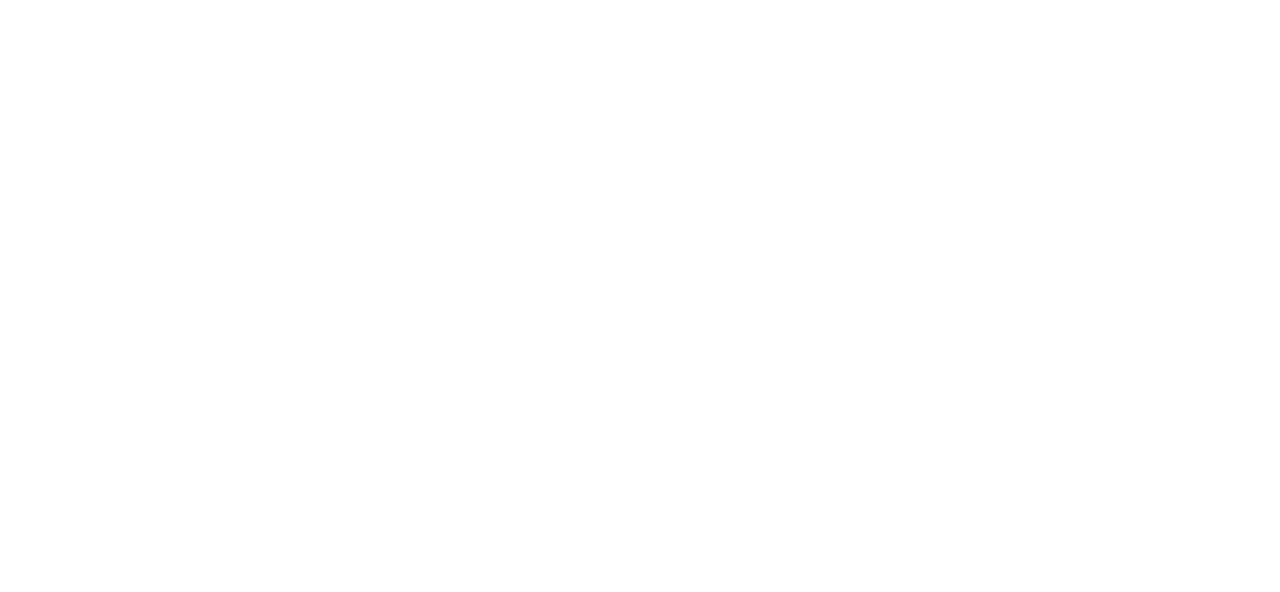
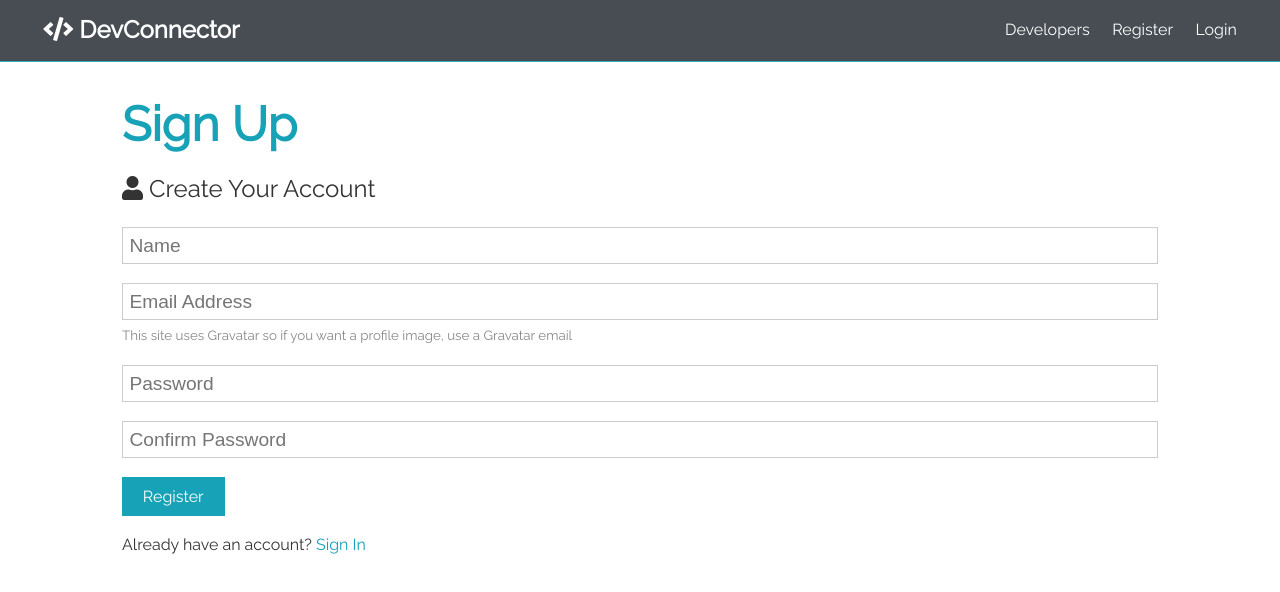
Before and after one commit to kshitij-18/DevConnect, a React (Create React App) app in the folder frontend/: page /register in a window 1280 px wide. Shown: the top 592 px of the page. Built offline with nearby package versions, Linux system fonts and the light colour scheme.

Commit message:
Created Login and Regsiter Pages (No Functionality)

```diff
--- a/frontend/src/App.js
+++ b/frontend/src/App.js
@@ -3,24 +3,22 @@
 import './App.css';
 import { BrowserRouter as Router, Switch, Route } from 'react-router-dom'
 import { Landing } from './components/layout/Landing';
-import Navbar from './components/layout/Navbar'
 import DevList from './components/layout/DevList'
+import Login from './components/auth/Login';
+import Register from './components/auth/Register'
 
 function App() {
   const [loggedin, setLoggedIn] = useState(false)
   return (
     <div className="App">
       <Router>
+        <Route path='/' exact>
+          {loggedin == true ? <h1>Home page</h1> : <Landing />}
+        </Route>
         <Switch>
-          <Route path='/viewdevs' exact>
-            <DevList />
-          </Route>
-          <Route path='/' exact>
-            {loggedin == true ? <h1>Home page</h1> : <Landing />}
-          </Route>
-          <Route path='/profile/:id' exact>
-            {loggedin == true ? <h1>You are seeing profile</h1> : <h1>Login First</h1>}
-          </Route>
+          <Route exact path='/register' component={Register}></Route>
+          <Route exact path='/login' component={Login}></Route>
+          <Route exact path='/viewdevs' component={DevList}></Route>
         </Switch>
       </Router>
     </div>
--- /dev/null
+++ b/frontend/src/components/auth/Login.js
@@ -0,0 +1,61 @@
+import React, { useState } from 'react'
+import Navbar from '../layout/Navbar'
+import { Link } from 'react-router-dom'
+
+const Login = () => {
+    const [formData, setFormData] = useState({
+        email: '',
+        password: ''
+    })
+
+    const { email, password } = formData
+
+    const onChange = (e) => {
+        setFormData({ ...formData, [e.target.name]: e.target.value })
+    }
+
+    const handleSubmit = async (e) => {
+        e.preventDefault();
+
+    }
+
+    return (
+        <div>
+            <Navbar></Navbar>
+            <section class="container">
+                <div class="alert alert-danger">
+                    Invalid credentials
+      </div>
+                <h1 class="large text-primary">Sign In</h1>
+                <p class="lead"><i class="fas fa-user"></i> Sign into Your Account</p>
+                <form class="form" onSubmit={handleSubmit}>
+                    <div class="form-group">
+                        <input
+                            type="email"
+                            placeholder="Email Address"
+                            name="email"
+                            value={email}
+                            onChange={onChange}
+                            required
+                        />
+                    </div>
+                    <div class="form-group">
+                        <input
+                            type="password"
+                            placeholder="Password"
+                            name="password"
+                            value={password}
+                            onChange={onChange}
+                        />
+                    </div>
+                    <input type="submit" class="btn btn-primary" value="Login" />
+                </form>
+                <p class="my-1">
+                    Don't have an account? <Link to="/register">Sign Up</Link>
+                </p>
+            </section>
+        </div>
+    )
+}
+
+export default Login
--- /dev/null
+++ b/frontend/src/components/auth/Register.js
@@ -0,0 +1,84 @@
+import React, { useState } from 'react'
+import Navbar from '../layout/Navbar'
+import { Link } from 'react-router-dom'
+import axios from 'axios'
+
+const Register = () => {
+    const [formData, setFormData] = useState({
+        name: '',
+        email: '',
+        password: '',
+        password2: '',
+    })
+
+    const { name, email, password, password2 } = formData;
+
+    const onChange = e => setFormData({ ...formData, [e.target.name]: e.target.value })
+
+    const handleSubmit = async (e) => {
+        e.preventDefault();
+        if (password !== password2) {
+            console.log("Passwords do not match")
+        }
+        else {
+            console.log("Success")
+        }
+    }
+    return (
+        <div>
+            <Navbar />
+            <section className="container">
+                <h1 className="large text-primary">Sign Up</h1>
+                <p className="lead"><i className="fas fa-user"></i> Create Your Account</p>
+                <form className="form" onSubmit={handleSubmit}>
+                    <div className="form-group">
+                        <input
+                            type="text"
+                            placeholder="Name"
+                            value={name}
+                            name="name"
+                            onChange={e => onChange(e)}
+                            required />
+                    </div>
+                    <div className="form-group">
+                        <input type="email"
+                            placeholder="Email Address"
+                            value={email}
+                            onChange={e => onChange(e)}
+                            name="email" />
+                        <small className="form-text"
+                        >This site uses Gravatar so if you want a profile image, use a
+            Gravatar email</small
+                        >
+                    </div>
+                    <div className="form-group">
+                        <input
+                            type="password"
+                            placeholder="Password"
+                            name="password"
+                            value={password}
+                            onChange={e => onChange(e)}
+                            minLength="6"
+                        />
+                    </div>
+                    <div className="form-group">
+                        <input
+                            type="password"
+                            placeholder="Confirm Password"
+                            name="password2"
+                            value={password2}
+                            onChange={e => onChange(e)}
+                            minLength="6"
+                        />
+                    </div>
+                    <input type="submit" className="btn btn-primary" value="Register" />
+                </form>
+                <p className="my-1">
+                    Already have an account? <Link to="/login">Sign In</Link>
+                </p>
+            </section>
+        </div>
+    )
+}
+
+export default Register
--- a/frontend/src/components/layout/DevList.css
+++ /dev/null
@@ -1,18 +0,0 @@
-.devlist{
-    display:flex;
-    flex-direction:column;
-    justify-content:space-between;
-    align-items: inherit;
-    height:100vh;
-}
-.devlist__header{
-    height:fit-content;
-}
-
-.developers{
-    max-width: 60vw;
-    align-items:center;
-    /* margin-left: 15rem;
-    margin-top: 7rem; */
-    flex:0.5;
-}
--- a/frontend/src/components/layout/DevList.js
+++ b/frontend/src/components/layout/DevList.js
@@ -1,7 +1,8 @@
 import React, { useState, useEffect } from 'react'
 import axios from 'axios'
 import { Link } from 'react-router-dom'
-import './DevList.css'
+
+import Navbar from './Navbar'
 
 const DevList = () => {
     const [devs, setDevs] = useState([])
@@ -23,7 +24,7 @@
     return (
 
         <div className="devlopers">
-            <nav class="navbar bg-dark">
+            {/* <nav class="navbar bg-dark">
                 <h1>
                     <a href="index.html"><i class="fas fa-code"></i> DevConnector</a>
                 </h1>
@@ -32,7 +33,8 @@
                     <li><a href="register.html">Register</a></li>
                     <li><a href="login.html">Login</a></li>
                 </ul>
-            </nav>
+            </nav> */}
+            <Navbar></Navbar>
             <section className="container">
                 <h1 className="large text-primary">
                     Developers
--- a/frontend/src/components/layout/Landing.css
+++ /dev/null
@@ -1,33 +0,0 @@
-.landing{
-	display:flex;
-	align-items:center;
-	flex-direction:column;
-	justify-content: space-evenly
-}
-
-.landing__heading{
-	display:flex;
-	align-items:center;
-	justify-content:space-evenly;
-	width:100vw;
-}
-
-.landing__heading > h1{
-	font-size:5rem;
-	color:white;
-}
-
-.landing__text > p{
-	font-size:2rem;
-	color:beige
-}
-
-.signin__options{
-	display:flex;
-	align-items:center;
-	justify-content:space-between;
-}
-
-#signup{
-    margin-left: 1.5em;
-}
--- a/frontend/src/components/layout/Landing.js
+++ b/frontend/src/components/layout/Landing.js
@@ -1,38 +1,27 @@
 import React from 'react'
 import { Button } from '@material-ui/core'
 import { Link } from 'react-router-dom'
-import './Landing.css'
+
 
 export const Landing = () => {
     const viewDeveloper = () => {
 
     }
     return (
-        <div className="landing">
-            <div className="landing__heading">
-                <div className="ghost"></div>
-                <h1>Developer Connect</h1>
-                <div className="landing__developers">
-                    <Button color="inherit"
-                        variant="contained"
-                        onClick={viewDeveloper}>
-                        <Link to='/viewdevs'>
-                            View Developers
-                        </Link>
-                    </Button>
+        <section class="landing">
+            <div class="dark-overlay">
+                <div class="landing-inner">
+                    <h1 class="x-large">Developer Connector</h1>
+                    <p class="lead">
+                        Create a developer profile/portfolio, share posts and get help from
+                        other developers
+          </p>
+                    <div class="buttons">
+                        <Link to="/register" class="btn btn-primary">Sign Up</Link>
+                        <Link to="/login" class="btn btn-light">Login</Link>
+                    </div>
                 </div>
             </div>
-            <div className="landing__text">
-                <p>Do you want to be a part of an evergrowing Developer Community then jump right in.</p>
-            </div>
-            <div className="signin__options">
-                <div className="signin__buttons" id="signin">
-                    <Button color="inherit" variant="contained">SignIn</Button>
-                </div>
-                <div className="signin__buttons" id="signup">
-                    <Button color="inherit" variant="contained">SignUp</Button>
-                </div>
-            </div>
-        </div>
+        </section>
     )
 }
--- a/frontend/src/components/layout/Navbar.css
+++ /dev/null
@@ -1,13 +0,0 @@
-
-.navbar{
-    display: flex;
-    align-items: center;
-    justify-content: space-between;
-    flex-direction: row;
-    box-shadow:  0px 5px 21px 0px rgba(50, 50, 50, 0.13);
-    border-bottom: none;
-}
-
-.navbar__heading{
-    color: black;
-}
--- a/frontend/src/components/layout/Navbar.js
+++ b/frontend/src/components/layout/Navbar.js
@@ -1,32 +1,21 @@
 import React from 'react'
 import AppBar from '@material-ui/core/AppBar'
-import './Navbar.css'
 import { Typography, IconButton, Avatar, Button } from '@material-ui/core'
 import ForumOutlinedIcon from '@material-ui/icons/ForumOutlined';
-
+import { Link } from 'react-router-dom'
 
 const Navbar = ({ avatar }) => {
     return (
-        <div className="navbar">
-            <div className="ghost__elemnt"></div>
-            {/* Main heading Icon */}
-            <div className="navbar__heading">
-                <Typography variant="h4">
-                    DevConnect
-                    </Typography>
-            </div>
-
-            {/* All icons like profile icon */}
-            <div className="navbar__icons">
-                <IconButton>
-                    <ForumOutlinedIcon />
-                </IconButton>
-                <Button>
-                    <Avatar src={avatar} />
-
-                </Button>
-            </div>
-        </div>
+        <nav className="navbar bg-dark">
+            <h1>
+                <Link to="/"><i className="fas fa-code"></i> DevConnector</Link>
+            </h1>
+            <ul>
+                <li><Link to="/viewdevs">Developers</Link></li>
+                <li><Link to="/register">Register</Link></li>
+                <li><Link to='/login'>Login</Link></li>
+            </ul>
+        </nav>
     )
 }
 
```
Also changed, not shown: frontend/src/store.js (added).
